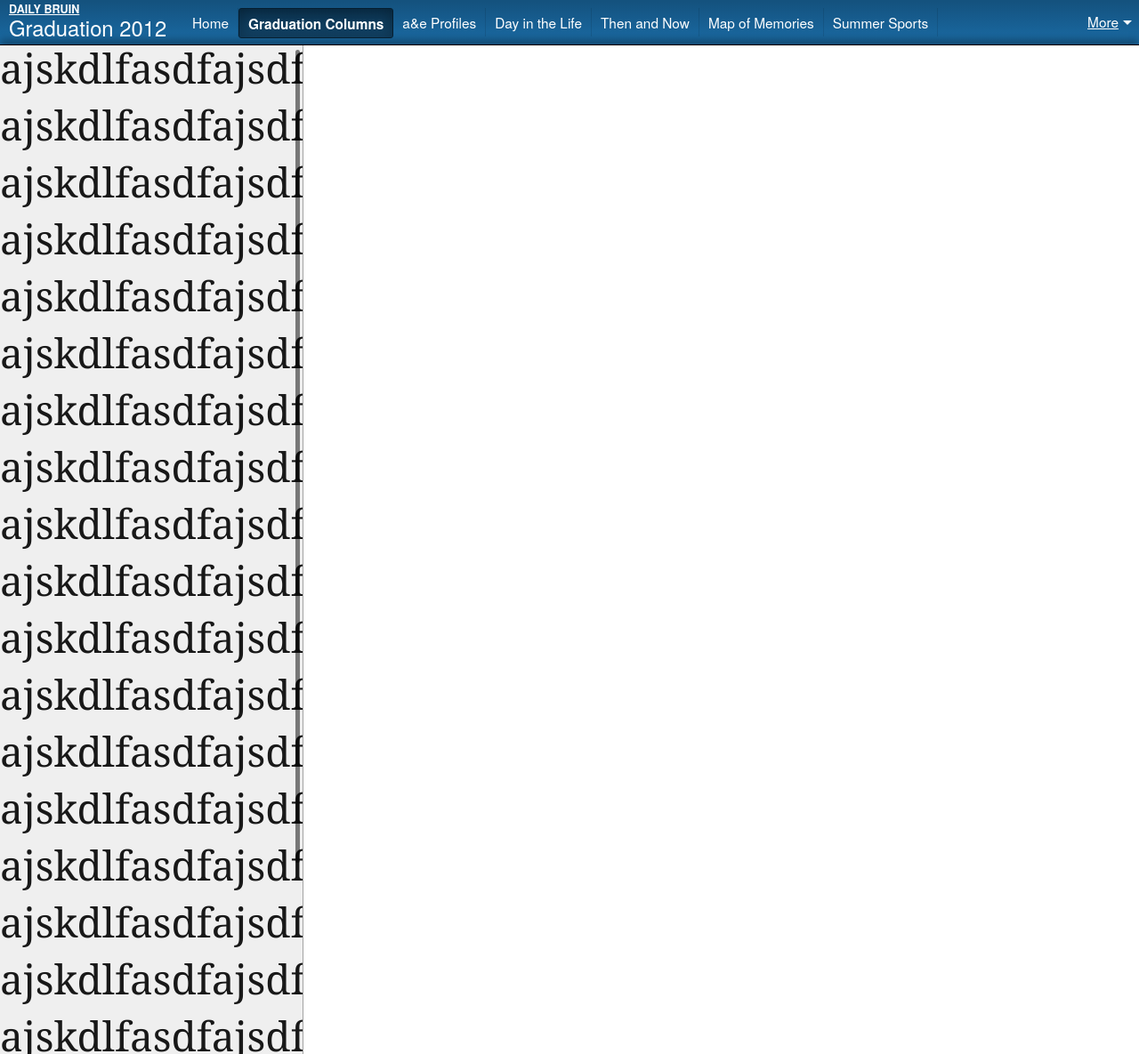
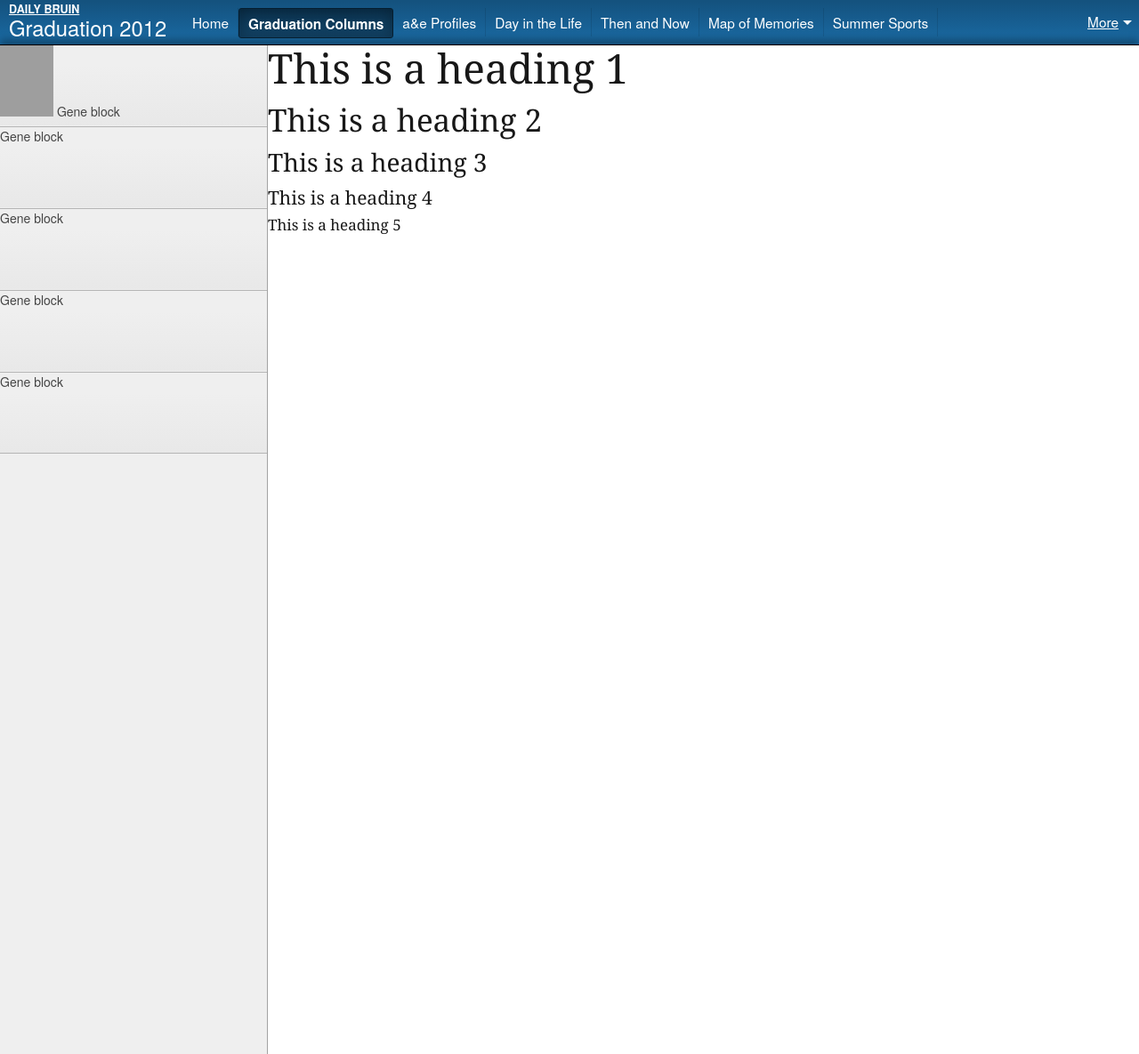
Before and after one commit to blutz/grad2012, a PHP site: page /graduation-columns in a window 1280 px wide. Shown: the whole page at 89% size. Run offline with PHP 8.4, Linux system fonts and the light colour scheme; grey boxes are pictures that could not be loaded.

Commit message:
Both scrollpanes work.

```diff
--- a/include/css/jquery.jscrollpane.css
+++ b/include/css/jquery.jscrollpane.css
@@ -73,6 +73,10 @@
 	cursor: pointer;
 }
 
+.jspDrag:hover {
+	background: rgba(0,0,0,0.7);
+}
+
 .jspHorizontalBar .jspTrack,
 .jspHorizontalBar .jspDrag
 {
--- a/include/css/style.css
+++ b/include/css/style.css
@@ -115,10 +115,11 @@ ul.mainNav li.selected a:hover {
 }
 
 div.leftScroll {
-	width:340px;
+	width:300px;
 	background-color:#efefef;
 	height:100%;
     border-right: 1px solid #a2a2a2;
+    float:left;
 }
 
 a#moreDropdown {
@@ -171,3 +172,43 @@ ul.dropdownList li a {
 ul.dropdownList li.selected {
 	font-weight:bold;
 }
+
+div.scrollContent:first-child {
+	border-top:none;
+}
+div.scrollContent:last-child {
+	border-bottom: 1px solid #b5b5b5;
+}
+
+
+div.scrollContent {
+	height:90px;
+	border-top: 1px solid #b5b5b5;
+	border-bottom: 1px solid #eee;
+	cursor:pointer;
+	outline:none;
+
+	background: -moz-linear-gradient(top,  rgba(228,228,228,0) 26%, rgba(228,228,228,0.02) 28%, rgba(228,228,228,0.61) 100%); /* FF3.6+ */
+	background: -webkit-gradient(linear, left top, left bottom, color-stop(26%,rgba(228,228,228,0)), color-stop(28%,rgba(228,228,228,0.02)), color-stop(100%,rgba(228,228,228,0.61))); /* Chrome,Safari4+ */
+	background: -webkit-linear-gradient(top,  rgba(228,228,228,0) 26%,rgba(228,228,228,0.02) 28%,rgba(228,228,228,0.61) 100%); /* Chrome10+,Safari5.1+ */
+	background: -o-linear-gradient(top,  rgba(228,228,228,0) 26%,rgba(228,228,228,0.02) 28%,rgba(228,228,228,0.61) 100%); /* Opera 11.10+ */
+	background: -ms-linear-gradient(top,  rgba(228,228,228,0) 26%,rgba(228,228,228,0.02) 28%,rgba(228,228,228,0.61) 100%); /* IE10+ */
+	background: linear-gradient(top,  rgba(228,228,228,0) 26%,rgba(228,228,228,0.02) 28%,rgba(228,228,228,0.61) 100%); /* W3C */
+	filter: progid:DXImageTransform.Microsoft.gradient( startColorstr='#00e4e4e4', endColorstr='#9ce4e4e4',GradientType=0 ); /* IE6-9 */
+}
+
+div.scrollContent:hover, div.scrollContent.selected {
+	background: -moz-linear-gradient(top,  rgba(228,228,228,0) 26%, rgba(228,228,228,0.03) 28%, rgba(228,228,228,0.99) 99%, rgba(228,228,228,1) 100%); /* FF3.6+ */
+	background: -webkit-gradient(linear, left top, left bottom, color-stop(26%,rgba(228,228,228,0)), color-stop(28%,rgba(228,228,228,0.03)), color-stop(99%,rgba(228,228,228,0.99)), color-stop(100%,rgba(228,228,228,1))); /* Chrome,Safari4+ */
+	background: -webkit-linear-gradient(top,  rgba(228,228,228,0) 26%,rgba(228,228,228,0.03) 28%,rgba(228,228,228,0.99) 99%,rgba(228,228,228,1) 100%); /* Chrome10+,Safari5.1+ */
+	background: -o-linear-gradient(top,  rgba(228,228,228,0) 26%,rgba(228,228,228,0.03) 28%,rgba(228,228,228,0.99) 99%,rgba(228,228,228,1) 100%); /* Opera 11.10+ */
+	background: -ms-linear-gradient(top,  rgba(228,228,228,0) 26%,rgba(228,228,228,0.03) 28%,rgba(228,228,228,0.99) 99%,rgba(228,228,228,1) 100%); /* IE10+ */
+	background: linear-gradient(top,  rgba(228,228,228,0) 26%,rgba(228,228,228,0.03) 28%,rgba(228,228,228,0.99) 99%,rgba(228,228,228,1) 100%); /* W3C */
+	filter: progid:DXImageTransform.Microsoft.gradient( startColorstr='#00e4e4e4', endColorstr='#e4e4e4',GradientType=0 ); /* IE6-9 */
+}
+
+div#rightContentPane {
+	float:left;
+	height:100%;
+	position:relative;
+}
--- a/include/js/scripts.js
+++ b/include/js/scripts.js
@@ -1,20 +1,28 @@
 $(document).ready(function(){
 	fixContentHeight();
 	fixNavBar();
+	initScrollPanes();
+
 	$(window).resize(fixContentHeight);
 	$(window).resize(fixNavBar);
 	$(window).resize(initScrollPanes);
+	$(window).resize(fixRightScroll);
 	$('#moreDropdown').click(moreButtonHandler);
-
-	initScrollPanes();
 
 });
 
 function initScrollPanes() {
+	fixRightScroll();
 	var widthOfLeft = $('.leftScroll').width();
 	var widthOfContent = $('.rightContentPane').width();
 	$('.leftScroll').jScrollPane({clickOnTrack:false,contentWidth:widthOfLeft});
-	$('.rightContentPane').jScrollPane({clickOnTrack:false,contentWidth:widthOfContent});
+	$('#rightContentPane').jScrollPane({clickOnTrack:false,contentWidth:widthOfContent});
+}
+
+function fixRightScroll() {
+	var widthOfRight = $(window).width() - $('.leftScroll').outerWidth()-20;
+	console.log($('.leftScroll').outerWidth());
+	$('#rightContentPane').css('width',widthOfRight);
 }
 
 function moreButtonHandler() {
--- a/pages/graduation-columns.php
+++ b/pages/graduation-columns.php
@@ -1,31 +1,32 @@
 <div class="leftScroll">
-<h1>ajskdlfasdfajsdfk </h1>
-<h1>ajskdlfasdfajsdfk </h1>
+	<div class="scrollContent">
+		<img src="http://placekitten.com/60/80" />
+		Gene block
+	</div>
+		<div class="scrollContent">
+		Gene block
+	</div>
 
-<h1>ajskdlfasdfajsdfk </h1>
+	<div class="scrollContent">
+		Gene block
+	</div>
 
-<h1>ajskdlfasdfajsdfk </h1>
-<h1>ajskdlfasdfajsdfk </h1>
-<h1>ajskdlfasdfajsdfk </h1>
-<h1>ajskdlfasdfajsdfk </h1>
-<h1>ajskdlfasdfajsdfk </h1>
-<h1>ajskdlfasdfajsdfk </h1>
-<h1>ajskdlfasdfajsdfk </h1>
-<h1>ajskdlfasdfajsdfk </h1>
-<h1>ajskdlfasdfajsdfk </h1>
-<h1>ajskdlfasdfajsdfk </h1>
-<h1>ajskdlfasdfajsdfk </h1>
-<h1>ajskdlfasdfajsdfk </h1>
-<h1>ajskdlfasdfajsdfk </h1>
-<h1>ajskdlfasdfajsdfk </h1>
-<h1>ajskdlfasdfajsdfk </h1>
-<h1>ajskdlfasdfajsdfk </h1>
-<h1>ajskdlfasdfajsdfk </h1>
-<h1>ajskdlfasdfajsdfk </h1>
-<h1>ajskdlfasdfajsdfk </h1>
+	<div class="scrollContent">
+		Gene block
+	</div>
+
+	<div class="scrollContent">
+		Gene block
+	</div>
+
 
 </div><!-- end div leftScroll -->
 
 <div id="rightContentPane">
+<h1>This is a heading 1</h1>
+<h2>This is a heading 2</h2>
+<h3>This is a heading 3</h3>
+<h4>This is a heading 4</h4>
+<h5>This is a heading 5</h5>
 
 </div><!-- end div rightContentPane -->
```
